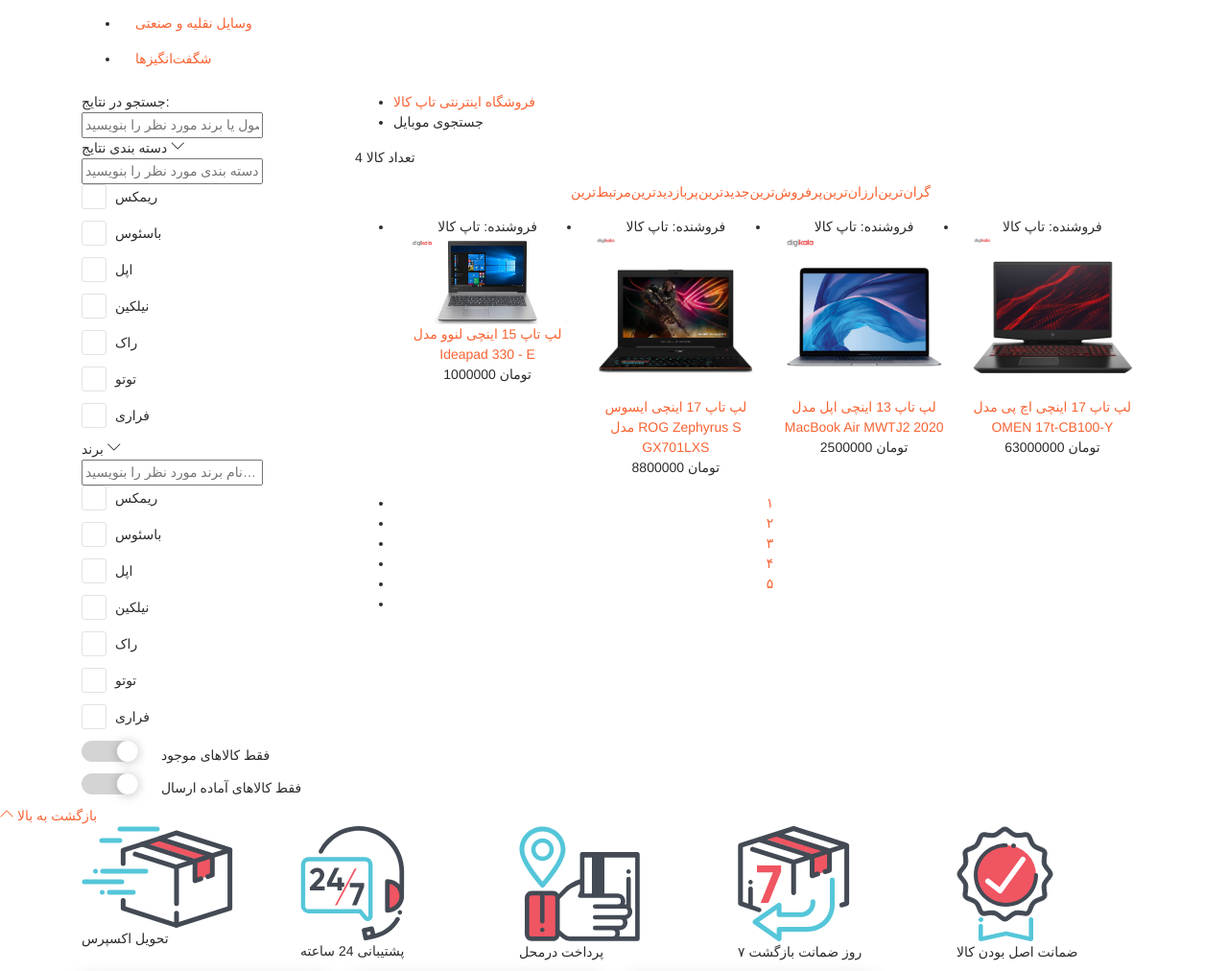
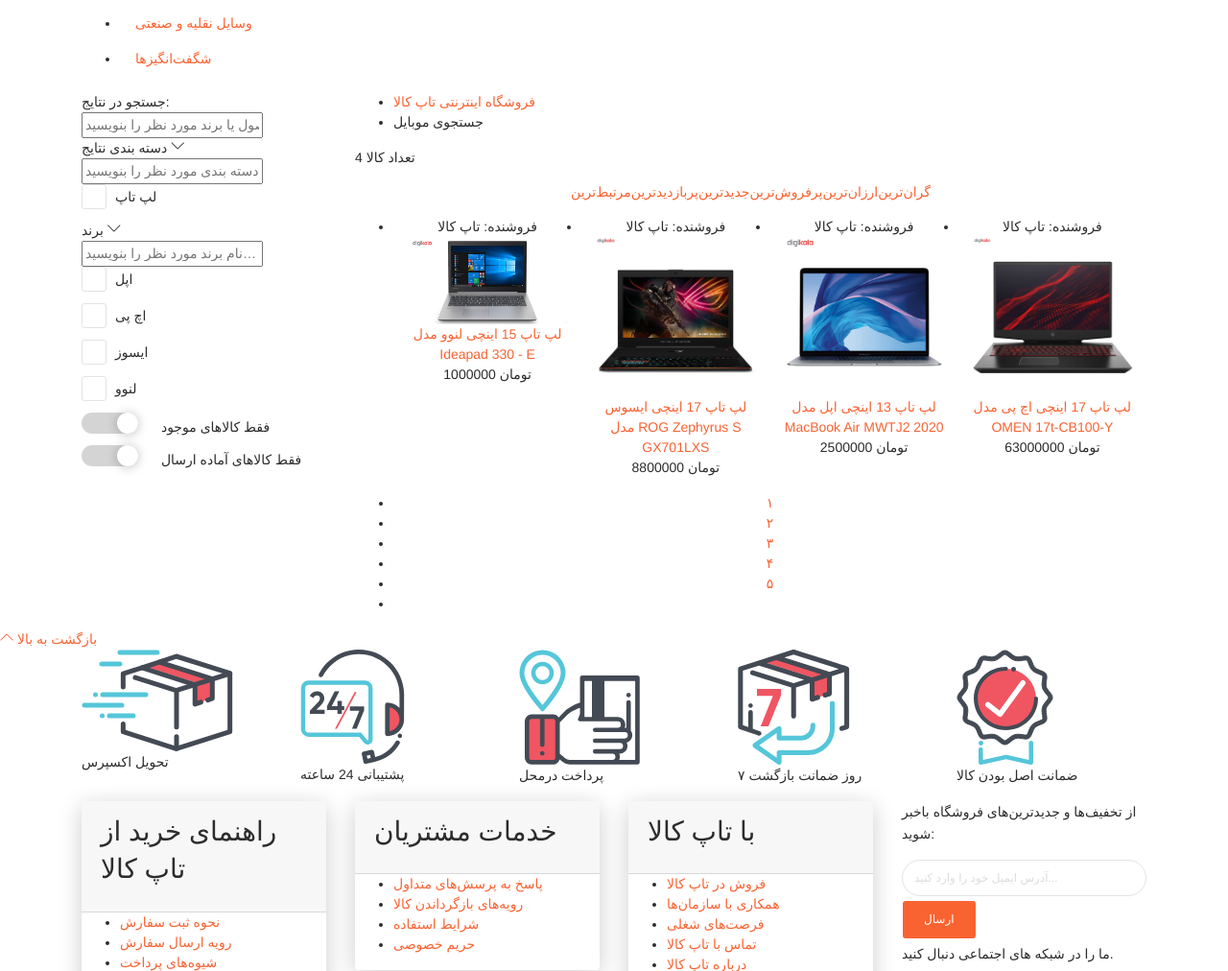
Before and after one commit to sahandtalebi/TopKala, a Django app: page /products in a window 1280 px wide. Shown: the part 2353-3365 px from the top of the page at 96% size. Run offline with Django 3.2, Linux system fonts and the light colour scheme; data comes from the database, SQL or seed files in the repository; both versions use the stored data as it was after the commit; some libraries are stand-ins or nearby versions.

Commit message:
add brand and category to product list

```diff
--- a/TopKala_product/admin.py
+++ b/TopKala_product/admin.py
@@ -1,5 +1,6 @@
 from django.contrib import admin
-from TopKala_product.models import Product
+from TopKala_product.models import Product, ProductBrand
 
 
 admin.site.register(Product)
+admin.site.register(ProductBrand)
--- a/TopKala_product/models.py
+++ b/TopKala_product/models.py
@@ -27,15 +27,28 @@
         return Product.objects.filter(active=True).order_by('-price')
 
 
+class ProductBrand(models.Model):
+    name = models.CharField(max_length=120)
+    slug = models.SlugField()
+
+    class Meta:
+        verbose_name = ' برند'
+        verbose_name_plural = 'برند ها'
+
+    def __str__(self):
+        return self.name
+
+
 class Product(models.Model):
     title = models.CharField(max_length=150, verbose_name='موضوع')
+    brand = models.ForeignKey(ProductBrand, on_delete=models.DO_NOTHING, verbose_name='برند', blank=True)
     description = models.TextField(verbose_name='توضیحات')
     price = models.IntegerField(verbose_name='قیمت')
     image = models.ImageField(upload_to=upload_images_path, null=True, blank=True, verbose_name='تصویر شاخص')
     active = models.BooleanField(default=False, verbose_name='وضعیت')
     category = models.ManyToManyField(ProductCategory, verbose_name='دسته بندی')
     visit = models.IntegerField(default=0)
-
+    special_sale = models.BooleanField(default=False, verbose_name='فروش ویژه')
     objects = ProductManager()
 
     class Meta:
--- a/TopKala_product/views.py
+++ b/TopKala_product/views.py
@@ -1,8 +1,6 @@
 from django.http import Http404
 from django.shortcuts import render
-
-from TopKala_attributes.models import ProductAttributes
-from TopKala_product.models import Product
+from TopKala_product.models import Product, ProductBrand
 from TopKala_category.models import ProductCategory
 
 
@@ -10,11 +8,15 @@
     products = Product.objects.all_products()
     lower_price = Product.objects.lower_price()
     high_price = Product.objects.high_price()
+    categories = ProductCategory.objects.all()
+    product_brand = ProductBrand.objects.all()
 
     context = {
         'products': products,
         'lower_price': lower_price,
         'high_price': high_price,
+        'categories': categories,
+        'product_brand': product_brand,
     }
 
     return render(request, 'product_list.html', context)
@@ -38,13 +40,3 @@
     }
 
     return render(request, 'single_product.html', context)
-
-# class ProductView(DetailView):
-#     model = Product
-#     template_name = 'single_product.html'
-#
-#     def get_product_category(self, **kwargs):
-#         context = super().get_product_category(**kwargs)
-#         print([kwargs])
-#         context['product_category'] = ProductCategory.objects.filter(id=Product.objects.id)
-#         return context
--- a/templates/product_list.html
+++ b/templates/product_list.html
@@ -32,48 +32,14 @@
                                     <span class="ui-input-cleaner"></span>
                                 </div>
                                 <div class="filter-option">
-                                    <div class="checkbox">
-                                        <input id="checkbox1" type="checkbox">
-                                        <label for="checkbox1">
-                                            ریمکس
-                                        </label>
-                                    </div>
+                                    {% for categore in categories %}
                                     <div class="checkbox">
                                         <input id="checkbox2" type="checkbox">
                                         <label for="checkbox2">
-                                            باسئوس
+                                            {{ categore }}
                                         </label>
                                     </div>
-                                    <div class="checkbox">
-                                        <input id="checkbox3" type="checkbox">
-                                        <label for="checkbox3">
-                                            اپل
-                                        </label>
-                                    </div>
-                                    <div class="checkbox">
-                                        <input id="checkbox4" type="checkbox">
-                                        <label for="checkbox4">
-                                            نیلکین
-                                        </label>
-                                    </div>
-                                    <div class="checkbox">
-                                        <input id="checkbox5" type="checkbox">
-                                        <label for="checkbox5">
-                                            راک
-                                        </label>
-                                    </div>
-                                    <div class="checkbox">
-                                        <input id="checkbox6" type="checkbox">
-                                        <label for="checkbox6">
-                                            توتو
-                                        </label>
-                                    </div>
-                                    <div class="checkbox">
-                                        <input id="checkbox7" type="checkbox">
-                                        <label for="checkbox7">
-                                            فراری
-                                        </label>
-                                    </div>
+                                    {% endfor %}
                                 </div>
                             </div>
                         </div>
@@ -93,50 +59,18 @@
                                            placeholder="نام برند مورد نظر را بنویسید…">
                                     <span class="ui-input-cleaner"></span>
                                 </div>
-                                <div class="filter-option">
+
+                             <div class="filter-option">
+                                {% for brand in product_brand %}
                                     <div class="checkbox">
-                                        <input id="checkbox8" type="checkbox">
-                                        <label for="checkbox8">
-                                            ریمکس
+                                        <input id="{{ brand.id }}" type="checkbox">
+                                        <label for="checkbox">
+                                            {{ brand }}
                                         </label>
                                     </div>
-                                    <div class="checkbox">
-                                        <input id="checkbox9" type="checkbox">
-                                        <label for="checkbox9">
-                                            باسئوس
-                                        </label>
-                                    </div>
-                                    <div class="checkbox">
-                                        <input id="checkbox10" type="checkbox">
-                                        <label for="checkbox10">
-                                            اپل
-                                        </label>
-                                    </div>
-                                    <div class="checkbox">
-                                        <input id="checkbox11" type="checkbox">
-                                        <label for="checkbox11">
-                                            نیلکین
-                                        </label>
-                                    </div>
-                                    <div class="checkbox">
-                                        <input id="checkbox12" type="checkbox">
-                                        <label for="checkbox12">
-                                            راک
-                                        </label>
-                                    </div>
-                                    <div class="checkbox">
-                                        <input id="checkbox13" type="checkbox">
-                                        <label for="checkbox13">
-                                            توتو
-                                        </label>
-                                    </div>
-                                    <div class="checkbox">
-                                        <input id="checkbox14" type="checkbox">
-                                        <label for="checkbox14">
-                                            فراری
-                                        </label>
-                                    </div>
+                                    {% endfor %}
                                 </div>
+
                             </div>
                         </div>
                     </div>
```
Also changed, not shown: TopKala_product/migrations/0010_auto_20210228_1805.py (added), TopKala_product/migrations/0011_auto_20210228_1807.py (added), db.sqlite3, 1 other file.
